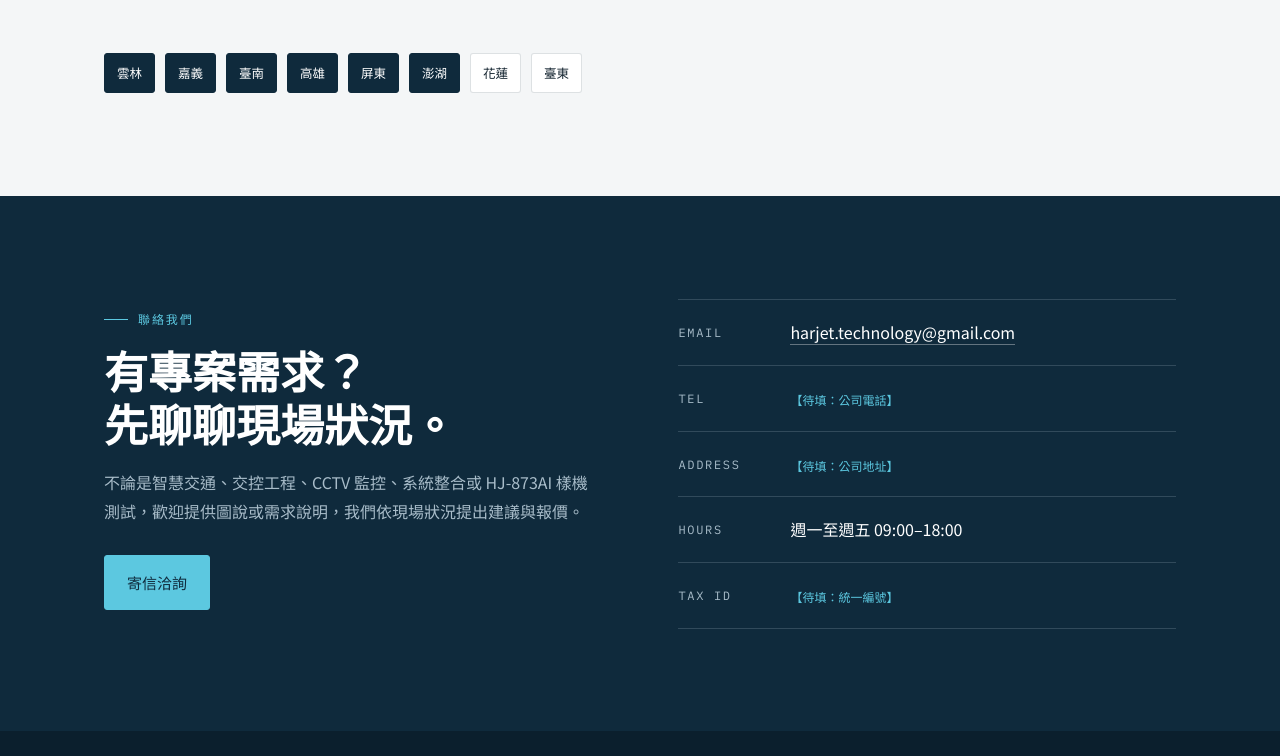
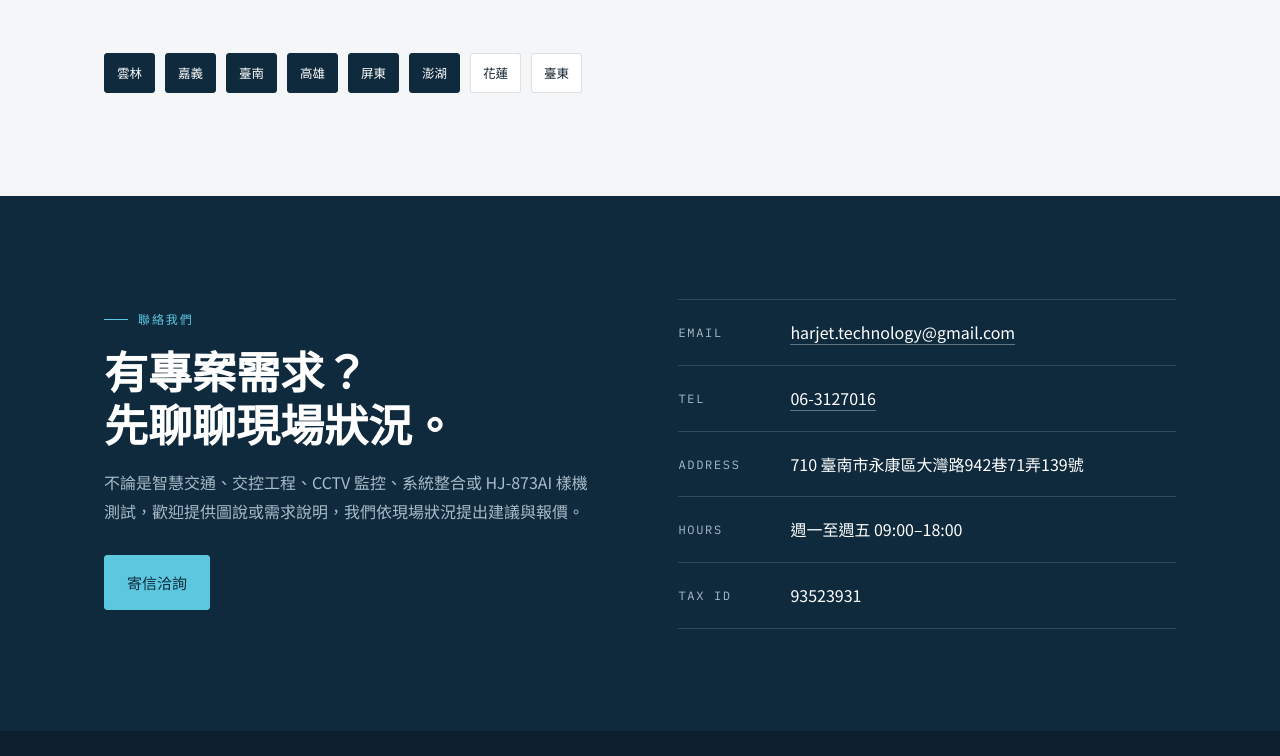
Before and after one commit to shunmin0110/shunmin0110.github.io, a plain HTML site: page about.html in a window 1280 px wide. Shown: the part 2041-2797 px from the top of the page. Drawn offline with Linux system fonts and the light colour scheme; a web font is replaced by a local one.

Commit message:
加入盾牌 Logo（重繪近似版）、攝影機機身品牌標、公司聯絡資訊
- assets/logo-mark.svg：依 VI 重繪的盾牌 HJ 字標，用於頁首、favicon
- 攝影機產品圖機身合成 HarJET 標
- 聯絡資訊：電話、地址、統編填入 about.html 與各頁 footer

Co-Authored-By: Claude Fable 5.1 <noreply@anthropic.com>
Claude-Session: https://claude.ai/code/session_01UkcdS3cZT1WHSmWsobs17h

```diff
--- a/about.html
+++ b/about.html
@@ -12,6 +12,7 @@
 <link rel="preconnect" href="https://fonts.googleapis.com">
 <link rel="preconnect" href="https://fonts.gstatic.com" crossorigin>
 <link rel="stylesheet" href="https://fonts.googleapis.com/css2?family=Goldman:wght@400;700&family=Noto+Sans+TC:wght@400;500;700&family=IBM+Plex+Mono:wght@400;500&display=swap">
+<link rel="icon" href="assets/logo-mark.svg" type="image/svg+xml">
 <link rel="stylesheet" href="style.css">
 </head>
 <body>
@@ -19,6 +20,7 @@
 <header class="site-header" id="top">
   <div class="wrap">
     <a class="brand" href="index.html" aria-label="禾捷電子科技 首頁">
+      <img class="brand-mark" src="assets/logo-mark.svg" alt="" width="38" height="38">
       <span class="brand-word"><span class="brand-en">Har<b>JET</b></span><span class="brand-sub">TECHNOLOGY</span></span>
       <span class="brand-zh">禾捷電子科技有限公司</span>
     </a>
@@ -110,10 +112,10 @@
       </div>
       <ul class="contact-list reveal">
         <li><span class="k">EMAIL</span><span class="v"><a href="mailto:harjet.technology@gmail.com">harjet.technology@gmail.com</a></span></li>
-        <li><span class="k">TEL</span><span class="v"><span class="todo">【待填：公司電話】</span></span></li>
-        <li><span class="k">ADDRESS</span><span class="v"><span class="todo">【待填：公司地址】</span></span></li>
+        <li><span class="k">TEL</span><span class="v"><a href="tel:+88663127016">06-3127016</a></span></li>
+        <li><span class="k">ADDRESS</span><span class="v">710 臺南市永康區大灣路942巷71弄139號</span></li>
         <li><span class="k">HOURS</span><span class="v">週一至週五 09:00–18:00</span></li>
-        <li><span class="k">TAX ID</span><span class="v"><span class="todo">【待填：統一編號】</span></span></li>
+        <li><span class="k">TAX ID</span><span class="v">93523931</span></li>
       </ul>
     </div>
   </div>
@@ -127,7 +129,7 @@
     </div>
     <div><h4>SOLUTIONS</h4><ul><li><a href="traffic.html">智慧交通</a></li><li><a href="products.html">HJ-873AI</a></li><li><a href="about.html#pcm">專案管理</a></li></ul></div>
     <div><h4>COMPANY</h4><ul><li><a href="about.html">關於禾捷</a></li><li><a href="about.html#domains">服務範疇</a></li><li><a href="about.html#contact">聯絡我們</a></li></ul></div>
-    <div><h4>CONTACT</h4><ul><li><a href="mailto:harjet.technology@gmail.com">harjet.technology@gmail.com</a></li><li>雲嘉南 · 高屏澎 · 花東</li></ul></div>
+    <div><h4>CONTACT</h4><ul><li><a href="tel:+88663127016">06-3127016</a></li><li><a href="mailto:harjet.technology@gmail.com">harjet.technology@gmail.com</a></li><li>臺南市永康區大灣路942巷71弄139號</li><li>統一編號 93523931</li></ul></div>
   </div>
   <div class="bottom"><div class="wrap"><span>© <span id="yr">2026</span> 禾捷電子科技有限公司</span><span class="mono">TAIWAN · SMART TRANSPORTATION · AI VISION</span></div></div>
 </footer>
```
Also changed, not shown: index.html (+3 -1 lines), products.html (+3 -1 lines), traffic.html (+3 -1 lines), assets/hj-873ai.png, assets/logo-mark-white.svg (added), assets/logo-mark.svg (added), 1 other file.
